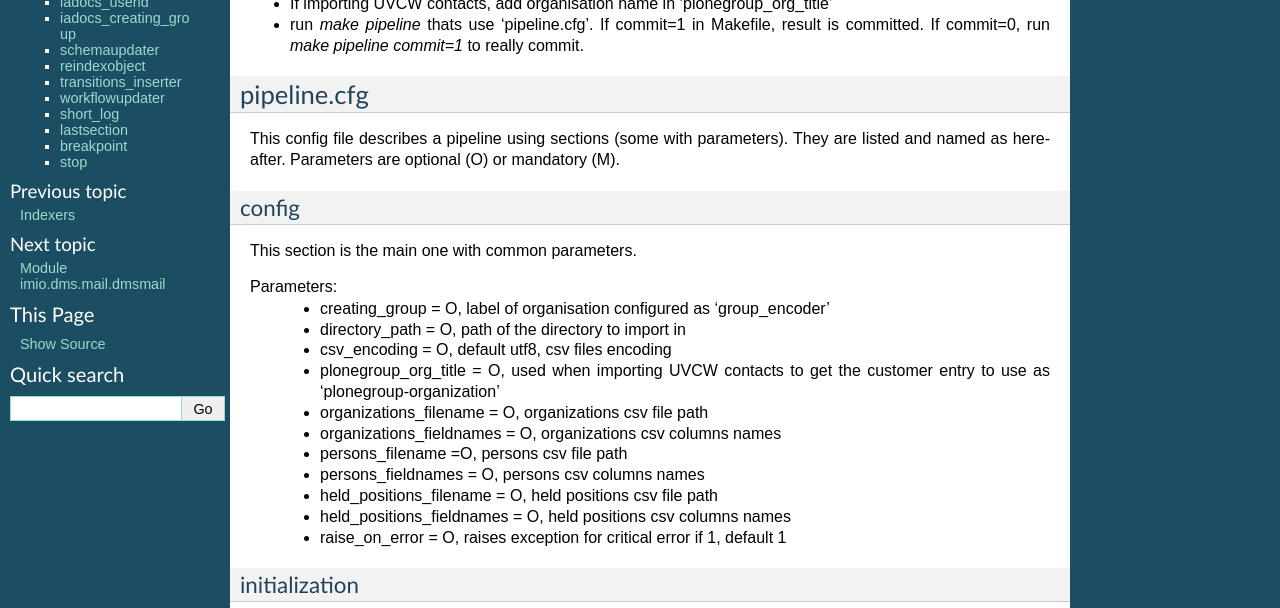
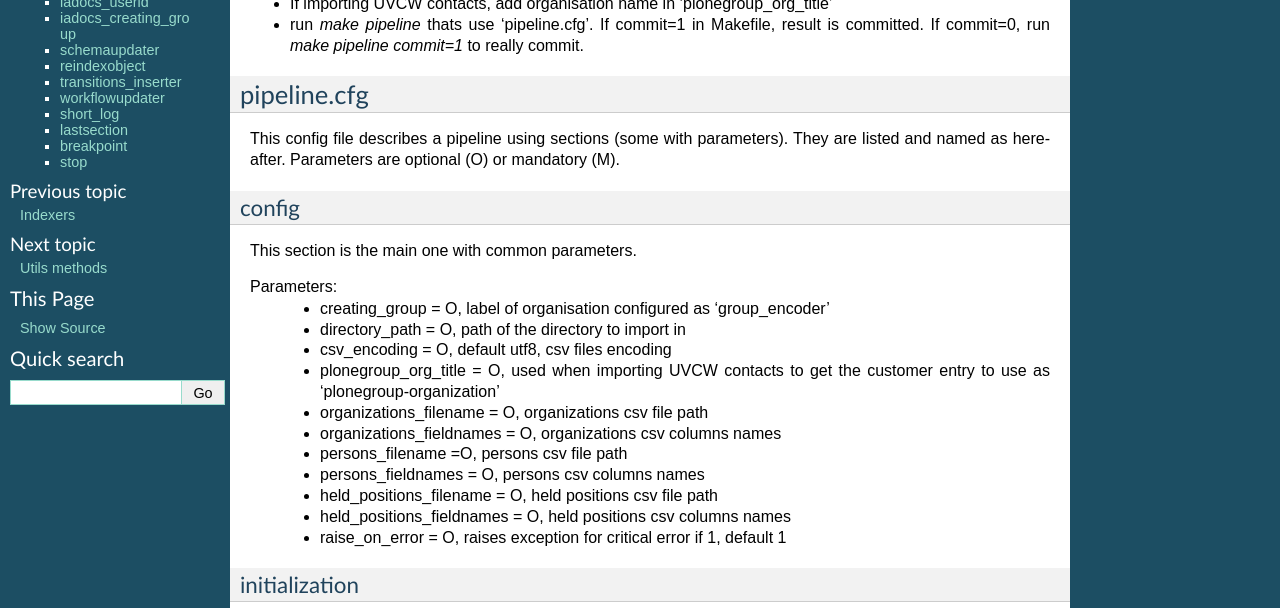
Before and after one commit to IMIO/server.dmsmail, a Sphinx documentation site: the page built from docs/source/pipeline.rst, in a window 1280 px wide and 900 px high, scrolled down 448 px, cut to the strip 0-608 px from the top of the window. Built offline with Sphinx 7.4.7, drawn with Linux system fonts in a browser that asks for light colours.

Commit message:
Added utils methods

```diff
--- a/docs/source/index.rst
+++ b/docs/source/index.rst
@@ -14,6 +14,7 @@
    security
    indexes
    pipeline
+   utils
    test
 
 
--- /dev/null
+++ b/docs/source/utils.rst
@@ -0,0 +1,13 @@
+#############
+Utils methods
+#############
+
+********
+utils.py
+********
+
+.. autoclass:: imio.dms.mail.utils.UtilsMethods
+--------------
+
+.. autoclass:: imio.dms.mail.utils.VariousUtilsMethods
+--------------
```
